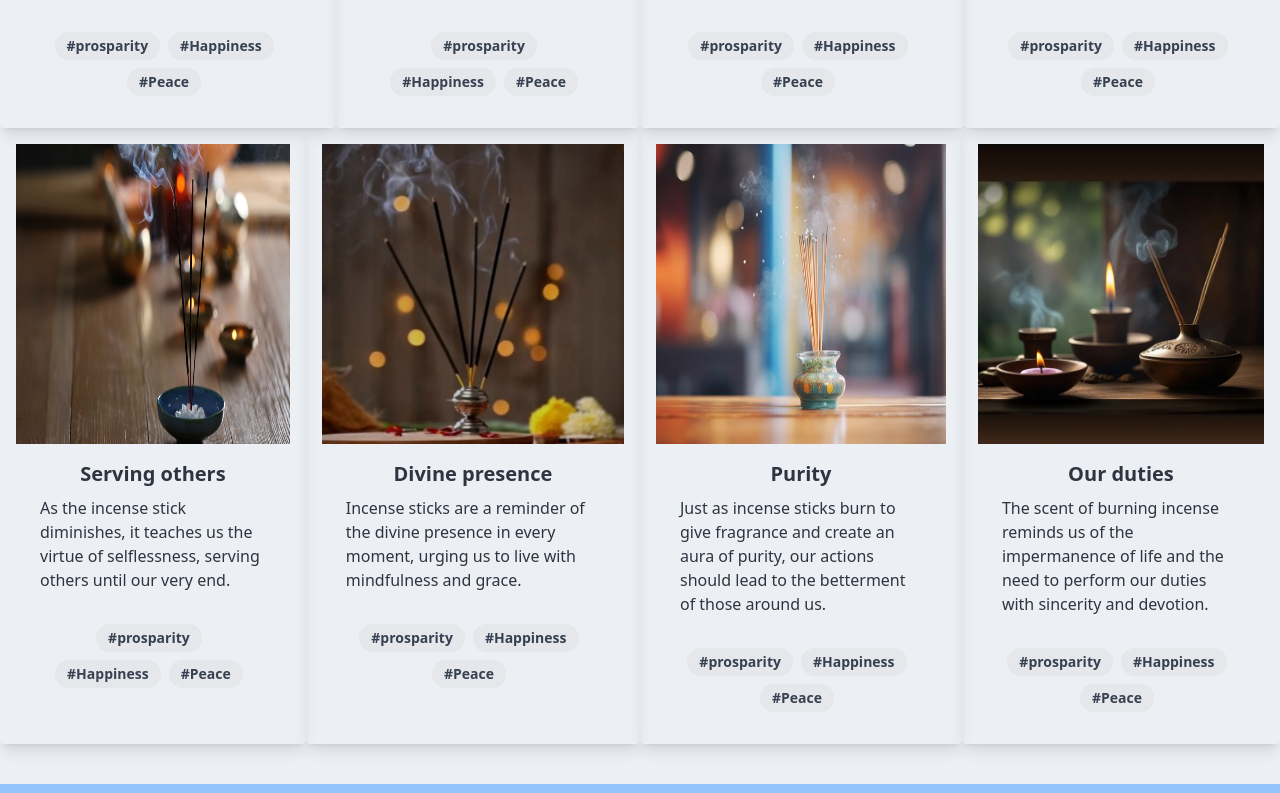
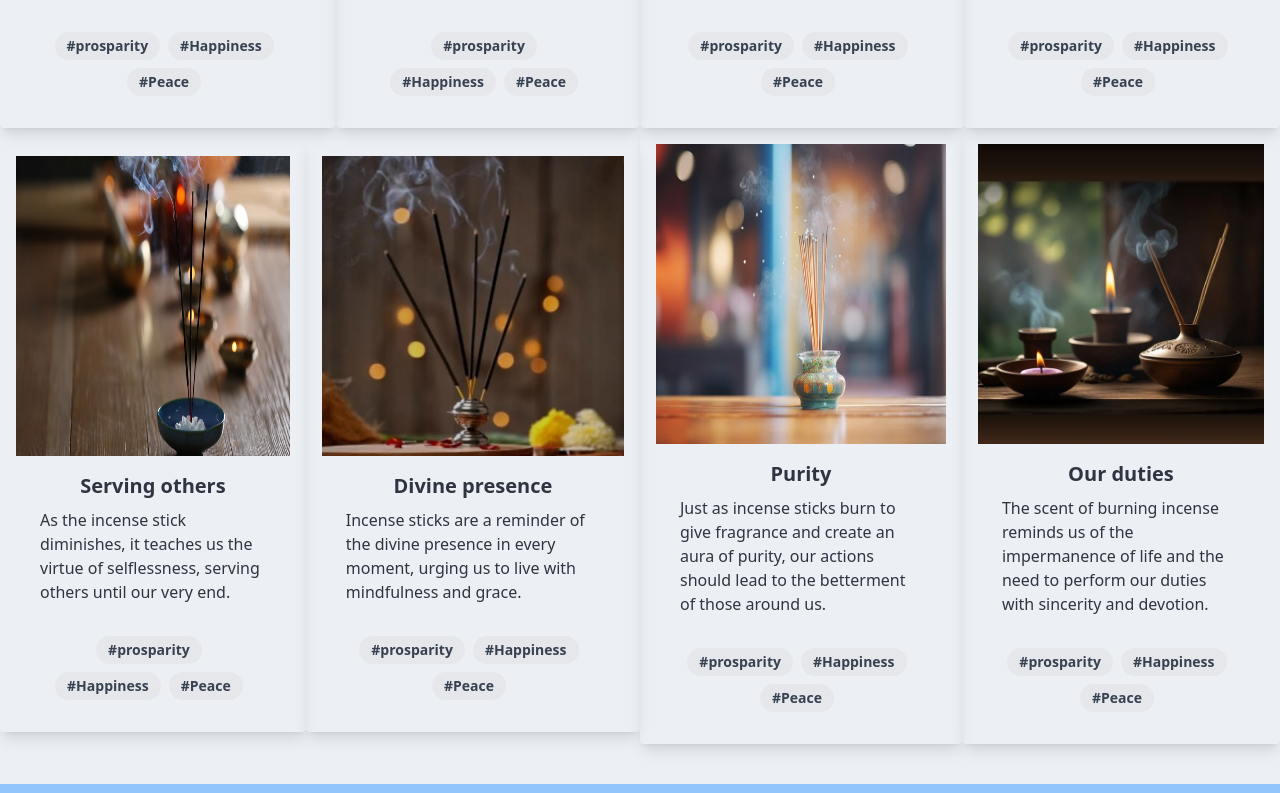
Before and after one commit to AlokPandey123/RedZet, a React (Vite) app: page /blog in a window 1280 px wide. Shown: the part 1367-2160 px from the top of the page. Built offline with nearby package versions, Linux system fonts and the light colour scheme.

Commit message:
Update Blog.jsx

```diff
--- a/src/Pages/Blog.jsx
+++ b/src/Pages/Blog.jsx
@@ -28,7 +28,7 @@ const Blog = () => {
                     <BlogCard image={blogImage4} heading="Material world" content="In every puff of incense smoke, there lies a message of letting go and transcending the material world. " hastag1="#prosparity" hastag2="#Happiness" hastag3="#Peace" />
                 </div>
             </div>
-            <div className="flex blogContainer2">
+            <div className="flex blogContainer1">
                 <div className="flex divContainer">
                     <BlogCard image={blogImage5} heading="Serving others" content="As the incense stick diminishes, it teaches us the virtue of selflessness, serving others until our very end. " hastag1="#prosparity" hastag2="#Happiness" hastag3="#Peace" />
                     <BlogCard image={blogImage6} heading="Divine presence" content="Incense sticks are a reminder of the divine presence in every moment, urging us to live with mindfulness and grace. " hastag1="#prosparity" hastag2="#Happiness" hastag3="#Peace" />
```
